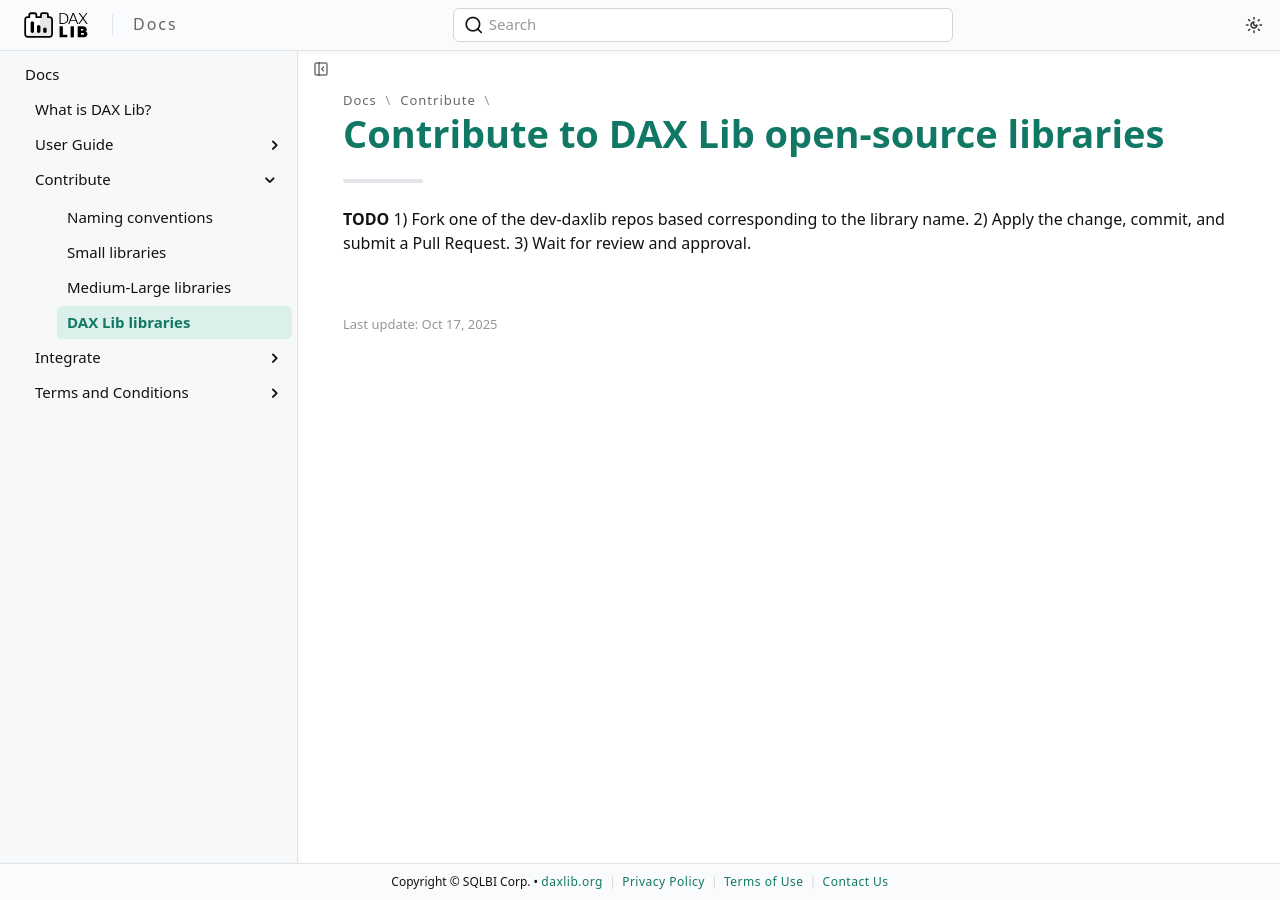
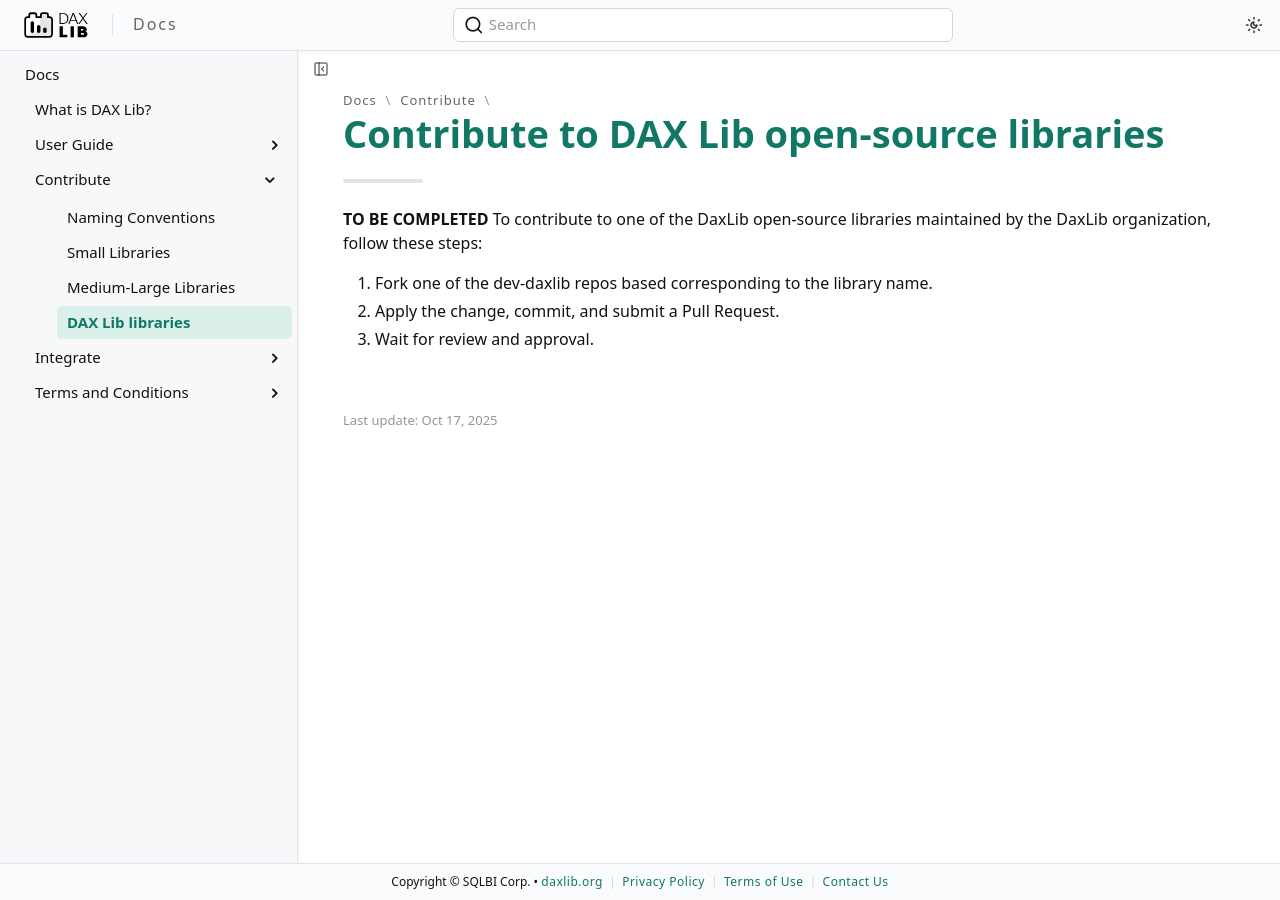
Before and after one commit to EvaluationContext/daxlib-docs, a Jekyll site: the page built from _mydocs/contribute/daxlib-libraries.md, in a window 1280 px wide. Built offline with Jekyll 4.4.1, drawn with Linux system fonts in a browser that asks for light colours; cached includes are drawn as plain includes; some web fonts are replaced.

Commit message:
Update contribution documentation for clarity and consistency

```diff
--- a/_mydocs/contribute/daxlib-libraries.md
+++ b/_mydocs/contribute/daxlib-libraries.md
@@ -9,7 +9,8 @@ order:          /05
 next_reading:   true
 ---
 
-**TODO**
-1) Fork one of the dev-daxlib repos based corresponding to the library name.
-2) Apply the change, commit, and submit a Pull Request.
-3) Wait for review and approval.
+**TO BE COMPLETED**
+To contribute to one of the DaxLib open-source libraries maintained by the DaxLib organization, follow these steps:
+1. Fork one of the dev-daxlib repos based corresponding to the library name.
+2. Apply the change, commit, and submit a Pull Request.
+3. Wait for review and approval.
```
Also changed, not shown: _mydocs/contribute/fork-daxlib.md (+1 -1 lines), _mydocs/contribute/github-repo.md (+1 -1 lines), _mydocs/contribute/naming-conventions.md (+4 -2 lines).
